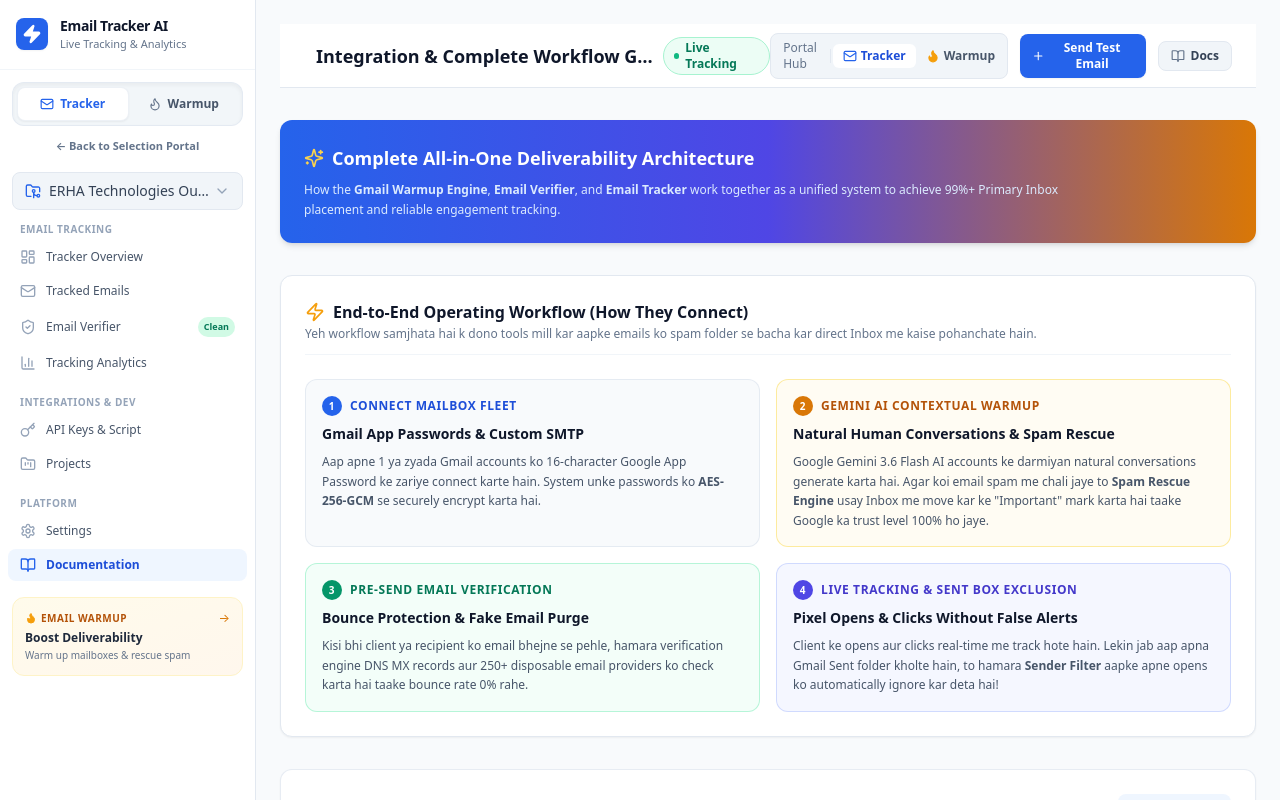
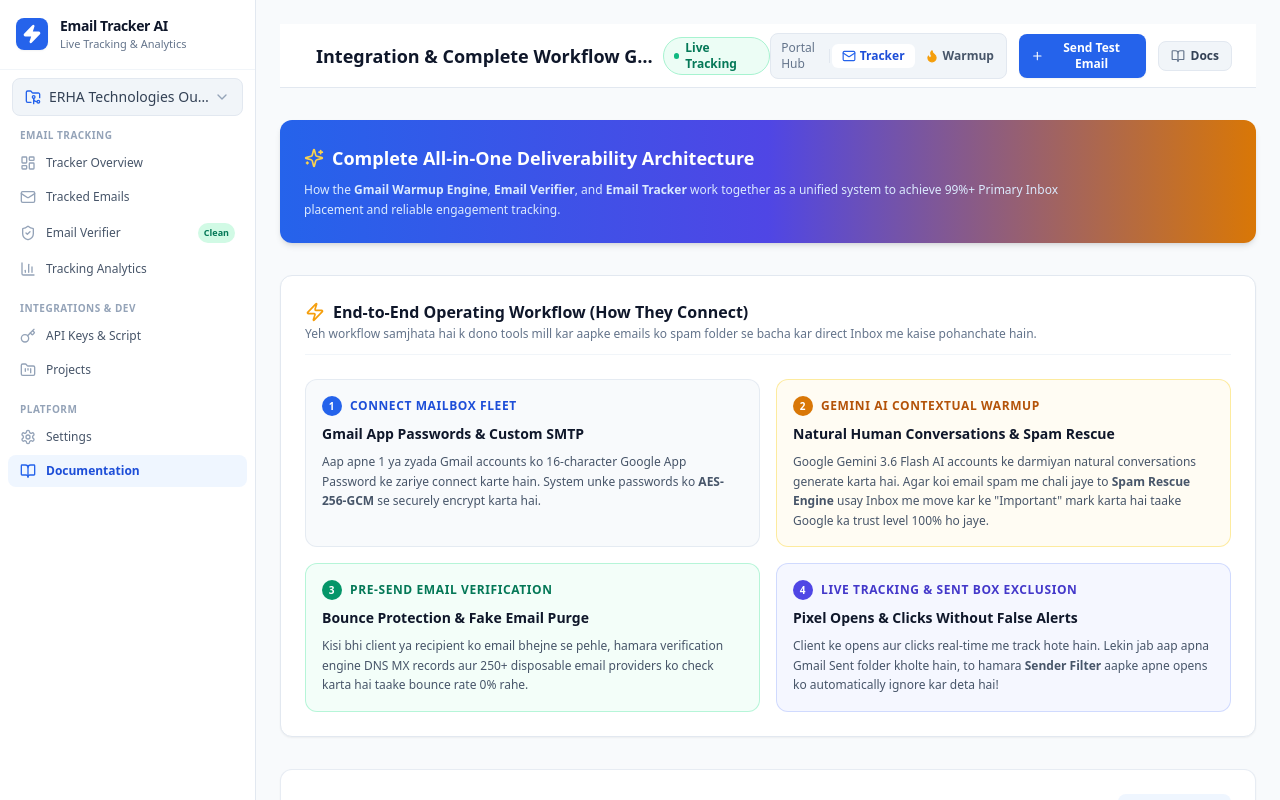
Before and after one commit to zeeshan99996/EMAIL-TRACKER-, a Next.js app: page /dashboard/docs in a window 1280 px wide. Shown: the top 800 px of the page. Built offline with nearby package versions, Linux system fonts and the light colour scheme.

Commit message:
refactor: consolidate to single main header switcher, remove redundant sidebar switcher controls and page buttons

```diff
--- a/app/dashboard/page.tsx
+++ b/app/dashboard/page.tsx
@@ -149,14 +149,6 @@ export default function DashboardPage() {
           >
             <Key className="w-3.5 h-3.5 mr-1 text-slate-500" />
             <span>Apps Script & API</span>
-          </Link>
-          <Link
-            href="/dashboard/warmup"
-            className="flex items-center space-x-1 px-3 py-2 text-xs font-semibold rounded-lg bg-amber-50 hover:bg-amber-100 text-amber-800 border border-amber-200 transition-all"
-            title="Switch to Warmup Dashboard"
-          >
-            <Flame className="w-3.5 h-3.5 mr-1 fill-amber-500 text-amber-500" />
-            <span>Go to Warmup →</span>
           </Link>
         </div>
       </div>
--- a/app/dashboard/warmup/page.tsx
+++ b/app/dashboard/warmup/page.tsx
@@ -180,15 +180,6 @@ export default function WarmupDashboardPage() {
               Targeted Warmup
             </Link>
           </div>
-
-          <Link
-            href="/dashboard"
-            className="flex items-center gap-1.5 px-3 py-1.5 rounded-lg bg-blue-50 hover:bg-blue-100 text-blue-700 border border-blue-200 text-xs font-semibold shadow-xs transition-all"
-            title="Switch to Email Tracker Dashboard"
-          >
-            <Mail className="w-3.5 h-3.5" />
-            <span>Go to Tracker →</span>
-          </Link>
         </div>
       </div>
 
--- a/components/header.tsx
+++ b/components/header.tsx
@@ -89,13 +89,13 @@ export function Header({
         {/* Header Right Actions & Top Switcher */}
         <div className="flex items-center space-x-2 md:space-x-3">
           {/* Top Product Switcher Tabs */}
-          <div className="hidden sm:flex items-center bg-slate-100 p-0.5 rounded-lg border border-slate-200 text-xs">
+          <div className="flex items-center bg-slate-100 p-0.5 rounded-lg border border-slate-200 text-xs">
             <Link
               href="/"
-              className="px-2.5 py-1 text-slate-500 hover:text-slate-900 rounded-md font-medium transition-all"
+              className="px-2 py-1 text-slate-500 hover:text-slate-900 rounded-md font-medium transition-all text-[11px] sm:text-xs"
               title="Return to Selection Portal"
             >
-              Portal Hub
+              <span className="hidden sm:inline">Portal </span>Hub
             </Link>
             <div className="w-[1px] h-3.5 bg-slate-200 mx-0.5" />
             <Link
--- a/components/sidebar.tsx
+++ b/components/sidebar.tsx
@@ -148,43 +148,7 @@ export function Sidebar({
             )}
           </div>
 
-          {/* Product Switcher Segmented Control */}
-          <div className="p-3 pb-1 space-y-1.5">
-            <div className="bg-slate-100/90 p-1 rounded-xl flex items-center border border-slate-200/80 shadow-inner">
-              <Link
-                href="/dashboard"
-                onClick={() => setMobileOpen && setMobileOpen(false)}
-                className={`flex-1 flex items-center justify-center py-2 px-2 rounded-lg text-xs font-semibold transition-all duration-150 ${
-                  !isWarmupMode
-                    ? 'bg-white text-blue-600 shadow-sm border border-slate-200/60 font-bold'
-                    : 'text-slate-600 hover:text-slate-900 hover:bg-slate-200/50'
-                }`}
-              >
-                <Mail className={`w-3.5 h-3.5 mr-1.5 ${!isWarmupMode ? 'text-blue-600' : 'text-slate-500'}`} />
-                <span>Tracker</span>
-              </Link>
-              <Link
-                href="/dashboard/warmup"
-                onClick={() => setMobileOpen && setMobileOpen(false)}
-                className={`flex-1 flex items-center justify-center py-2 px-2 rounded-lg text-xs font-semibold transition-all duration-150 ${
-                  isWarmupMode
-                    ? 'bg-white text-amber-600 shadow-sm border border-slate-200/60 font-bold'
-                    : 'text-slate-600 hover:text-slate-900 hover:bg-slate-200/50'
-                }`}
-              >
-                <Flame className={`w-3.5 h-3.5 mr-1.5 ${isWarmupMode ? 'text-amber-500 fill-amber-500' : 'text-slate-500'}`} />
-                <span>Warmup</span>
-              </Link>
-            </div>
 
-            <Link
-              href="/"
-              onClick={() => setMobileOpen && setMobileOpen(false)}
-              className="w-full flex items-center justify-center py-1.5 px-2 text-[11px] font-semibold text-slate-500 hover:text-slate-800 hover:bg-slate-100 rounded-lg transition-colors"
-            >
-              <span>← Back to Selection Portal</span>
-            </Link>
-          </div>
 
           {/* Project Selector (shown in tracker mode) */}
           <div className="px-3 py-2">
@@ -244,42 +208,6 @@ export function Sidebar({
             ))}
           </nav>
 
-          {/* Cross-Product Switcher Card */}
-          <div className="px-3 py-3">
-            {isWarmupMode ? (
-              <Link
-                href="/dashboard"
-                onClick={() => setMobileOpen && setMobileOpen(false)}
-                className="group block p-3 rounded-xl bg-gradient-to-br from-blue-50 to-indigo-50 border border-blue-100 hover:border-blue-200 transition-all text-left shadow-xs"
-              >
-                <div className="flex items-center justify-between mb-1">
-                  <span className="text-[10px] font-bold uppercase tracking-wider text-blue-700 flex items-center">
-                    <Mail className="w-3 h-3 mr-1" />
-                    Email Tracker
-                  </span>
-                  <span className="text-xs text-blue-600 group-hover:translate-x-0.5 transition-transform">→</span>
-                </div>
-                <p className="text-xs font-semibold text-slate-800">Track Opens & Clicks</p>
-                <p className="text-[10px] text-slate-500 mt-0.5">Switch to tracking pixels & analytics</p>
-              </Link>
-            ) : (
-              <Link
-                href="/dashboard/warmup"
-                onClick={() => setMobileOpen && setMobileOpen(false)}
-                className="group block p-3 rounded-xl bg-gradient-to-br from-amber-50 to-orange-50 border border-amber-100 hover:border-amber-200 transition-all text-left shadow-xs"
-              >
-                <div className="flex items-center justify-between mb-1">
-                  <span className="text-[10px] font-bold uppercase tracking-wider text-amber-700 flex items-center">
-                    <Flame className="w-3 h-3 mr-1 fill-amber-500 text-amber-500" />
-                    Email Warmup
-                  </span>
-                  <span className="text-xs text-amber-600 group-hover:translate-x-0.5 transition-transform">→</span>
-                </div>
-                <p className="text-xs font-semibold text-slate-800">Boost Deliverability</p>
-                <p className="text-[10px] text-slate-500 mt-0.5">Warm up mailboxes & rescue spam</p>
-              </Link>
-            )}
-          </div>
         </div>
 
         {/* Footer User Badge */}
```
